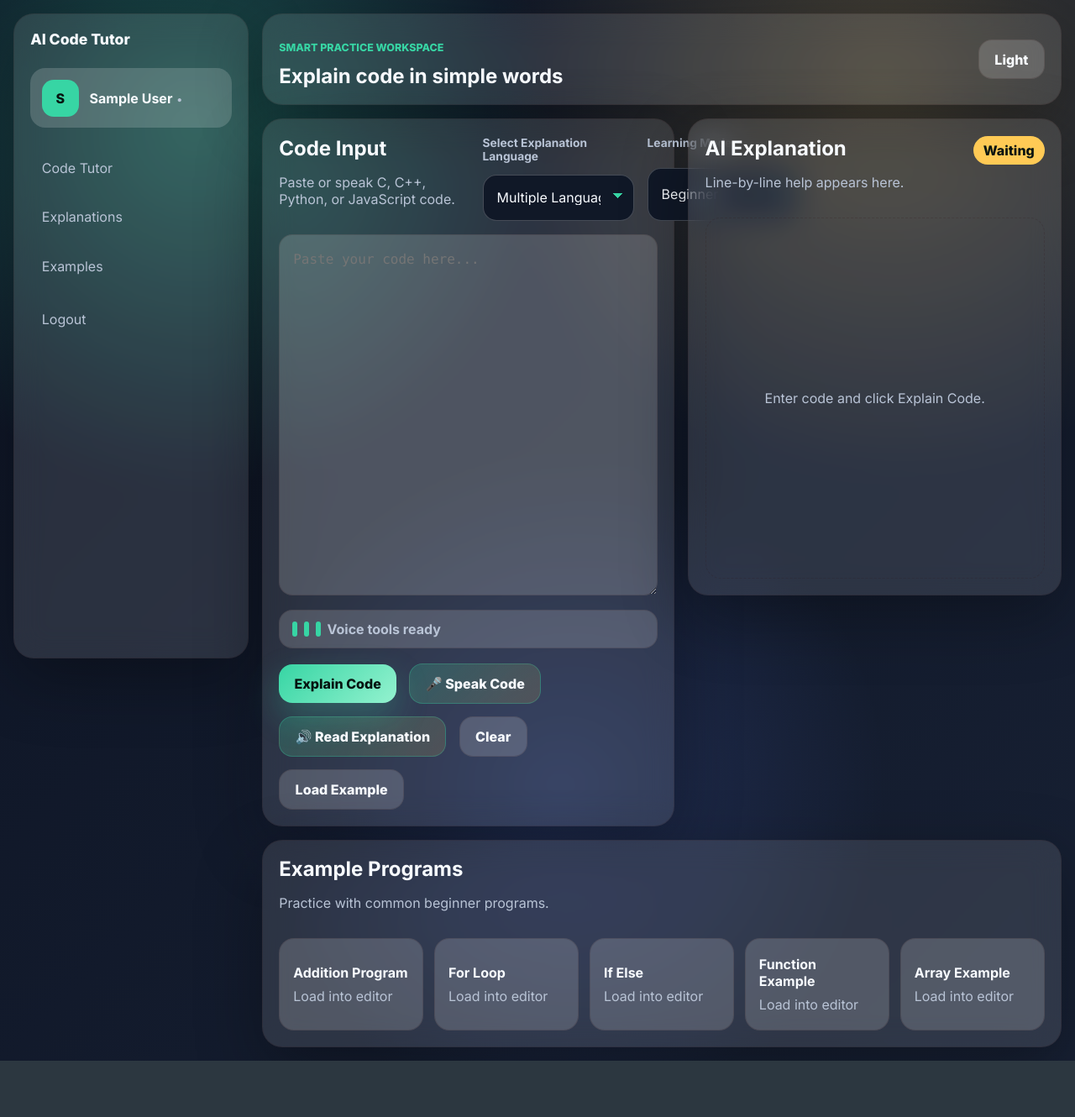
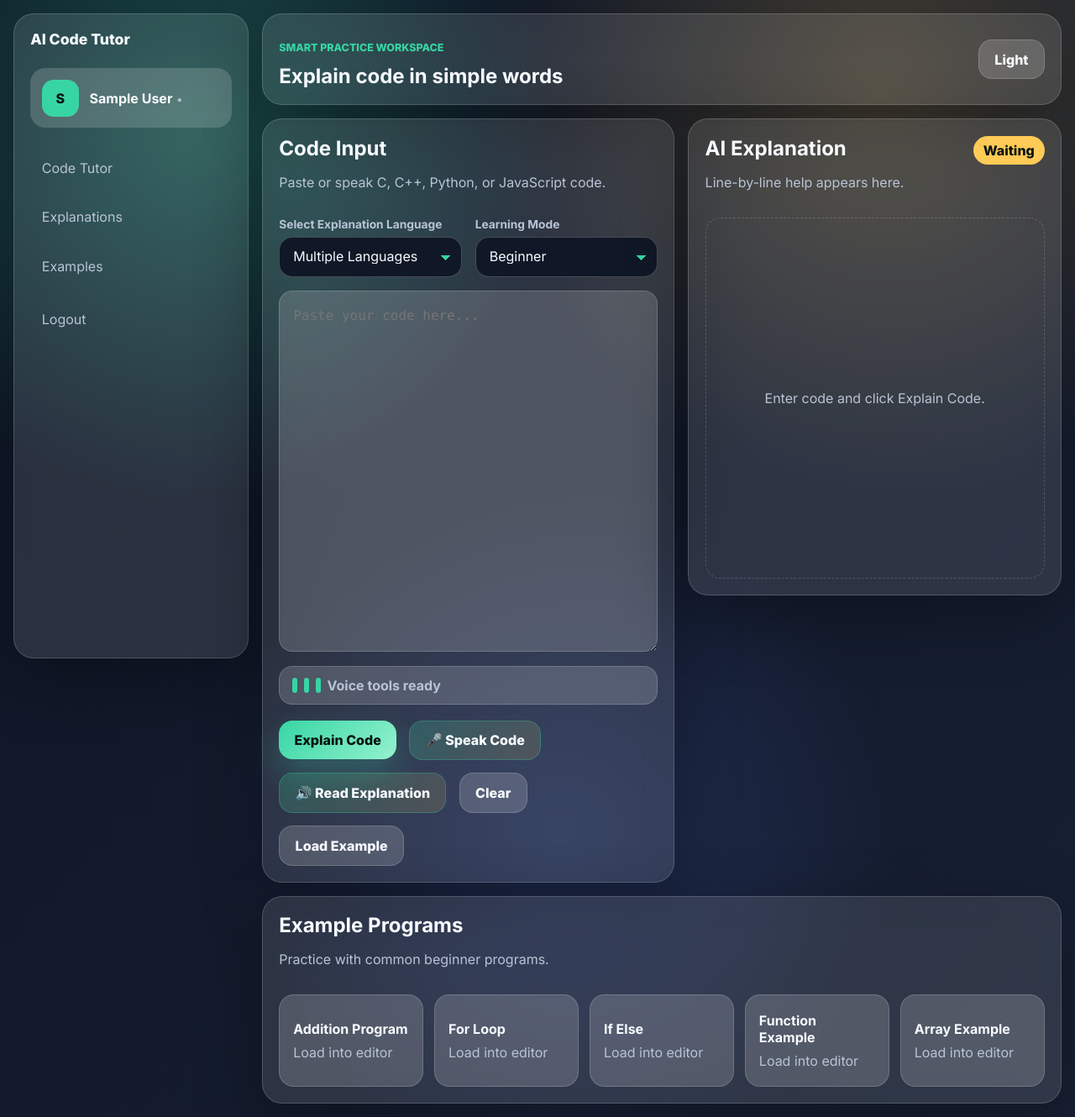
Before and after one commit to nrsricharitha/ai-code-tutor, a Flask app: page /dashboard in a window 1280 px wide. Shown: the whole page at 84% size. Before the commit the page ends 1263 px from the top, so only its background shows below. Run offline with Flask 3, Linux system fonts and the light colour scheme; the visitor is signed in with stand-in values (Sample User, id 1); data comes from the database, SQL or seed files in the repository.

Commit message:
Update style.css

```diff
--- a/static/style.css
+++ b/static/style.css
@@ -8,7 +8,7 @@
     --primary: #37d5a4;
     --accent: #ffca55;
     --danger: #ff6b6b;
-    --line: rgba(49, 19, 19, 0.17);
+    --line: rgba(255, 255, 255, 0.17);
     --shadow: 0 24px 80px rgba(0, 0, 0, 0.32);
 }
 
@@ -494,19 +494,23 @@ textarea {
 }
 
 .dashboard-controls {
-    align-items: stretch;
-    gap: 1.4rem;
+    display: flex;
+    flex-wrap: wrap;
+    align-items: flex-start;
+    gap: 1rem;
 }
 
 .editor-title {
-    min-width: 220px;
+    flex: 0 0 auto;
+    min-width: 180px;
 }
 
 .control-grid {
     display: grid;
-    grid-template-columns: repeat(2, minmax(180px, 1fr));
+    grid-template-columns: repeat(2, minmax(140px, 1fr));
     gap: 1rem;
-    width: min(100%, 560px);
+    flex: 1 1 300px;
+    min-width: 0;
 }
 
 .language-picker {
```
